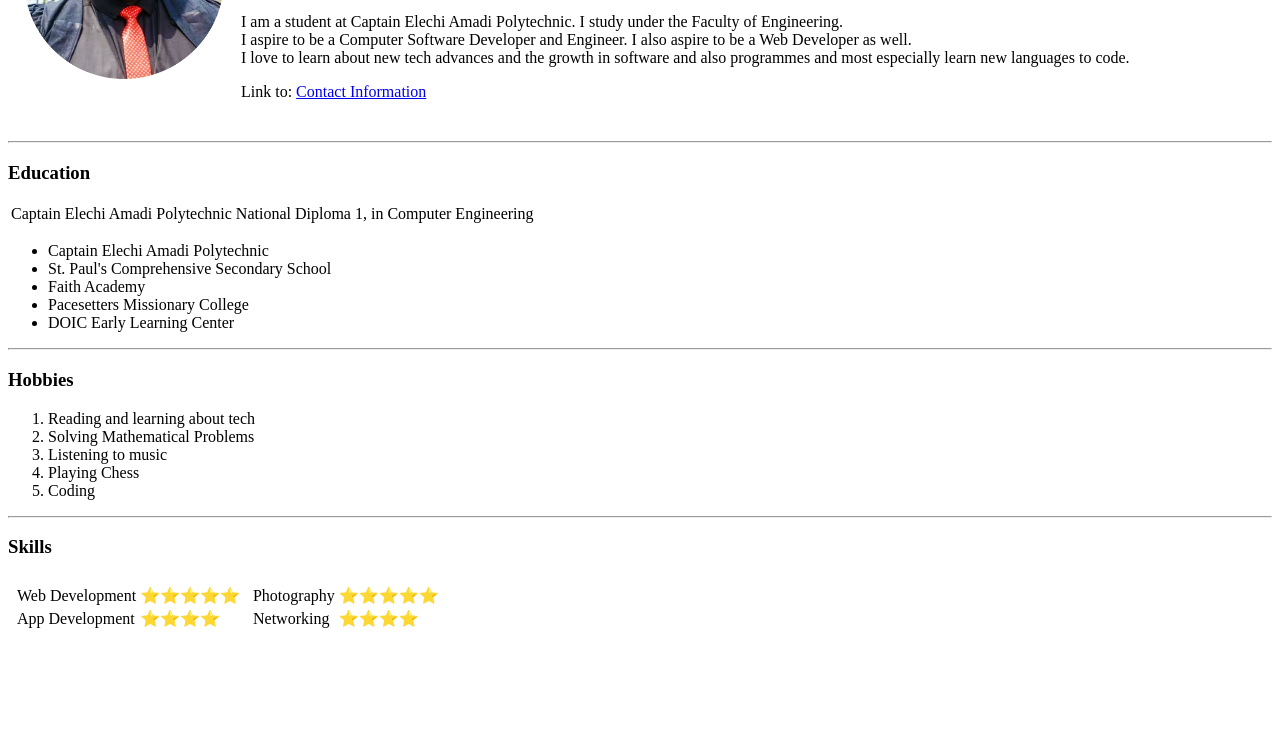
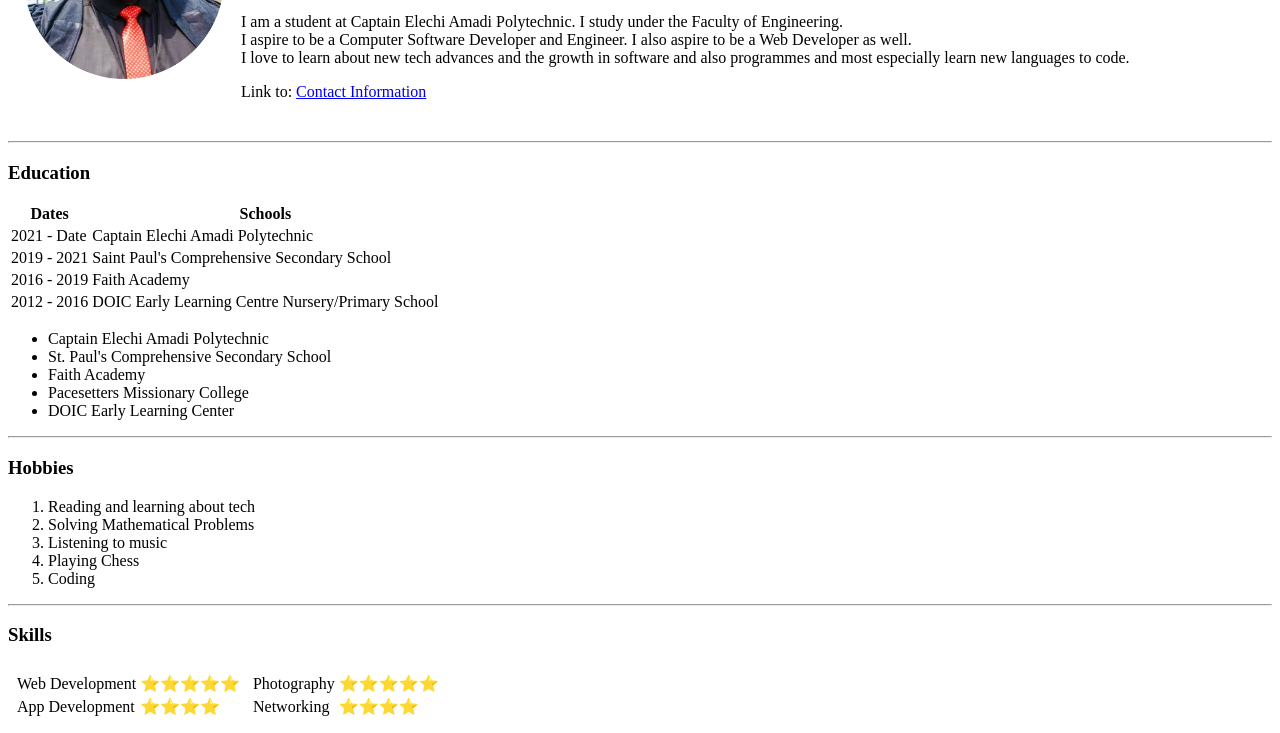
Before and after one commit to therealXander/cv, a plain HTML site: page index.html in a window 1280 px wide. Shown: the part 179-912 px from the top of the page. Before the commit the page ends 824 px from the top, so only its background shows below. Drawn offline with Linux system fonts and the light colour scheme.

Commit message:
Update index.html

```diff
--- a/index.html
+++ b/index.html
@@ -42,10 +42,30 @@
 
     <h3>Education</h3>
     <table>
-        <tr>
-            <td>Captain Elechi Amadi Polytechnic</td>
-            <td>National Diploma 1, in Computer Engineering</td>
-        </tr>
+        <thead>
+            <tr>
+                <th>Dates</th>
+                <th>Schools</th>
+            </tr>
+        </thead>
+        <tbody>
+            <tr>
+                <td>2021 - Date</td>
+                <td>Captain Elechi Amadi Polytechnic</td>
+            </tr>
+            <tr>
+                <td>2019 - 2021</td>
+                <td>Saint Paul's Comprehensive Secondary School</td>
+            </tr>
+            <tr>
+                <td>2016 - 2019</td>
+                <td>Faith Academy</td>
+            </tr>
+            <tr>
+                <td>2012 - 2016</td>
+                <td>DOIC Early Learning Centre Nursery/Primary School</td>
+            </tr>
+        </tbody>
     </table>
     <ul>
         <li>Captain Elechi Amadi Polytechnic</li>
```
